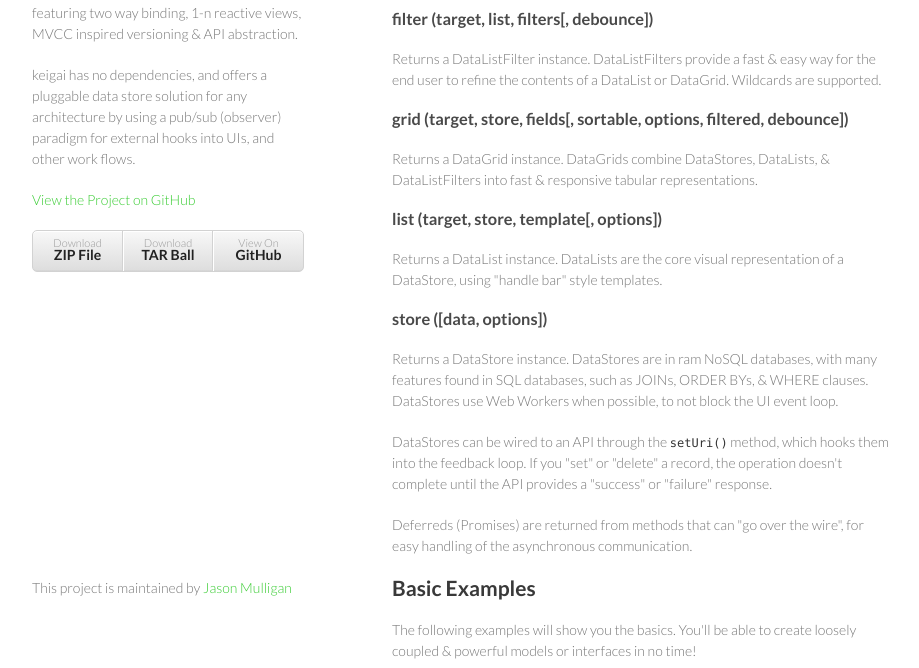
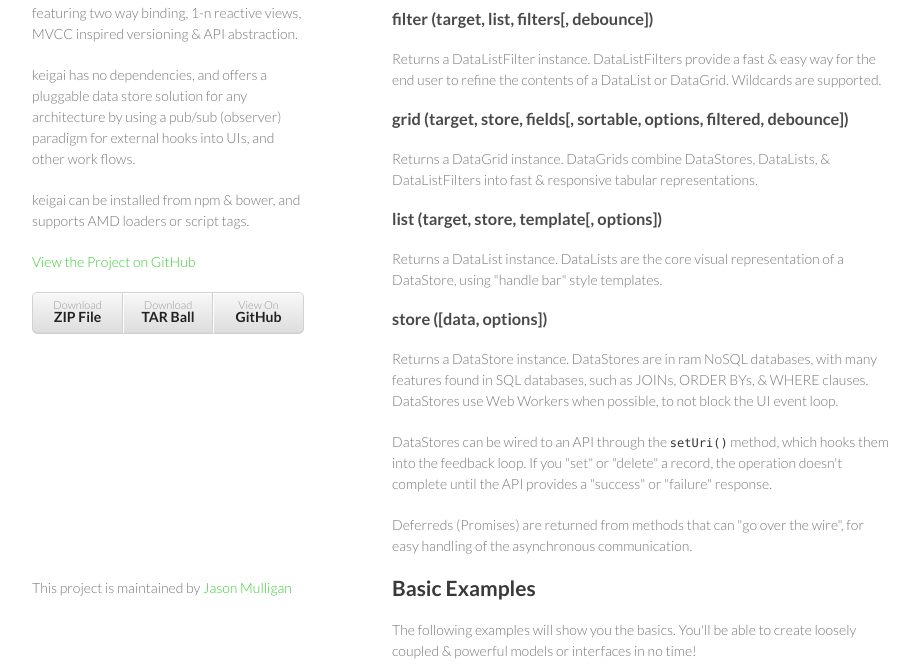
Before and after one commit to avoidwork/keigai, a plain HTML site: page index.html in a window 1280 px wide. Shown: the part 132-800 px from the top of the page, without its empty margins (178-1097 px from the left). Drawn offline with Linux system fonts and the light colour scheme.

Commit message:
Updating copy

```diff
--- a/index.html
+++ b/index.html
@@ -18,6 +18,7 @@
 				<h1><img src="images/logo.png" alt="logo" />keigai</h1>
 				<p>keigai is a lightweight data store library featuring two way binding, 1-n reactive views, MVCC inspired versioning &amp; API abstraction.</p>
 				<p>keigai has no dependencies, and offers a pluggable data store solution for any architecture by using a pub/sub (observer) paradigm for external hooks into UIs, and other work flows.</p>
+				<p>keigai can be installed from npm &amp; bower, and supports AMD loaders or script tags.</p>
 				<p class="view"><a href="https://github.com/avoidwork/keigai">View the Project on GitHub</a></p>
 				<ul>
 					<li><a href="https://github.com/avoidwork/keigai/zipball/master">Download <strong>ZIP File</strong></a></li>
```
